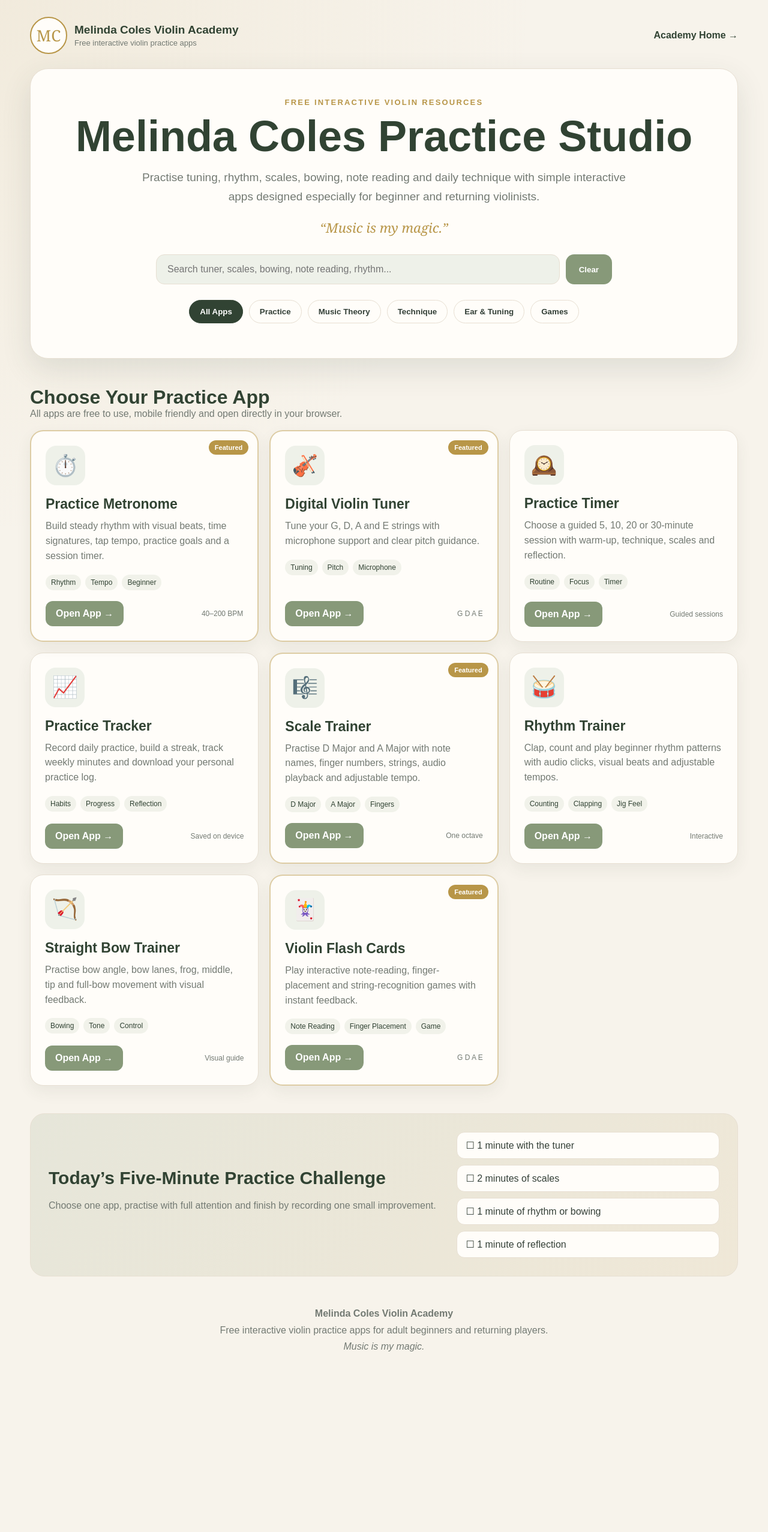
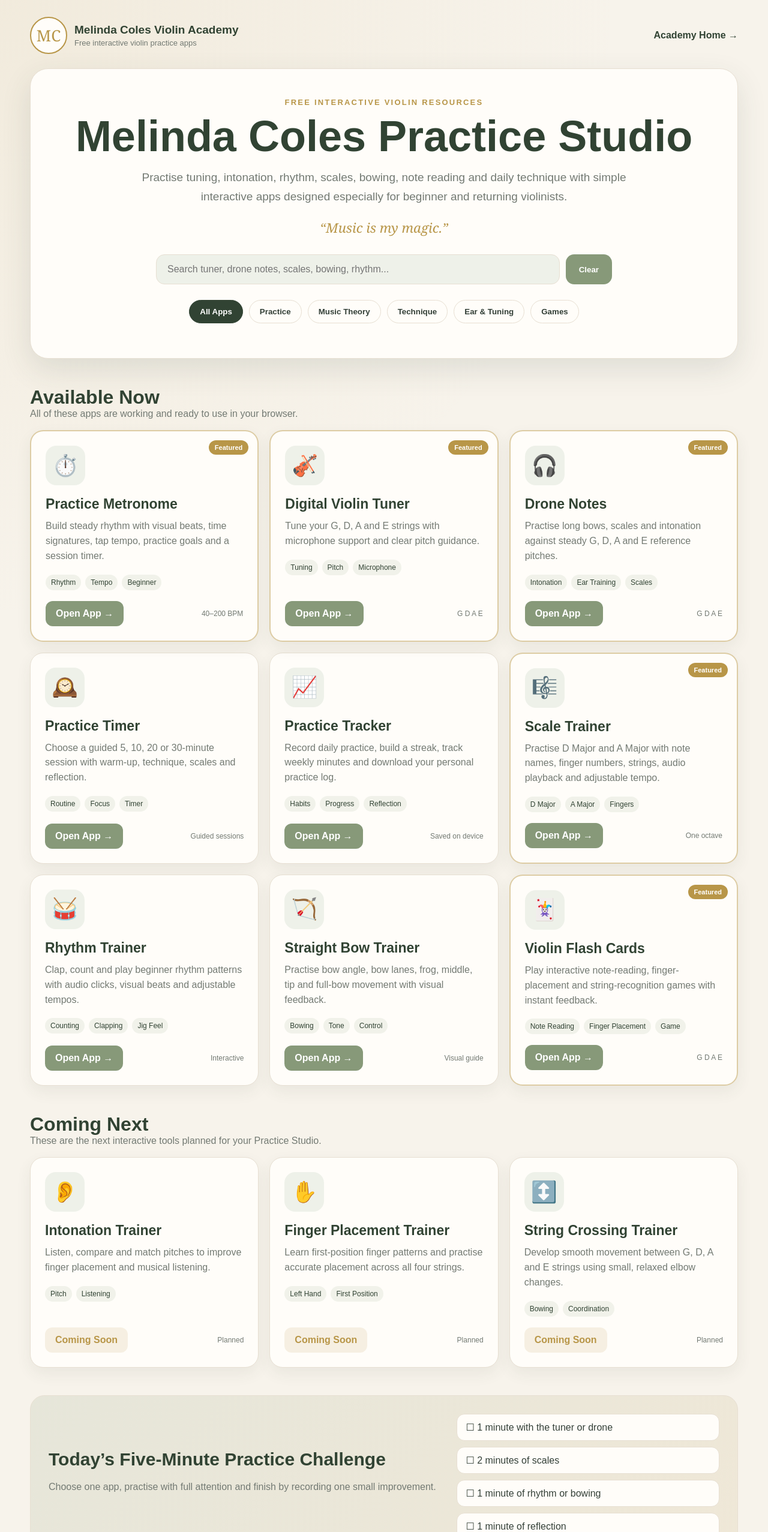
Before and after one commit to MelindaColesViolinAcademy/practice-tools, a plain HTML site: page index.html in a window 1280 px wide. Shown: the top 2554 px of the page at 60% size. Before the commit the page ends 2310 px from the top, so only its background shows below. Drawn offline with Linux system fonts and the light colour scheme.

Commit message:
Update index.html

```diff
--- a/index.html
+++ b/index.html
@@ -5,7 +5,7 @@
 <meta name="viewport" content="width=device-width, initial-scale=1.0">
 
 <title>Melinda Coles Practice Studio | Free Interactive Violin Apps</title>
-<meta name="description" content="Free interactive violin practice apps from Melinda Coles Violin Academy, including a metronome, tuner, scale trainer, rhythm trainer, practice timer, tracker, bow trainer and flash cards.">
+<meta name="description" content="Free interactive violin practice apps from Melinda Coles Violin Academy, including a metronome, tuner, drone notes, scale trainer, rhythm trainer, practice timer, tracker, bow trainer and flash cards.">
 
 <style>
 :root{
@@ -27,20 +27,11 @@ body{
   margin:0;
   min-height:100vh;
   font-family:Arial,Helvetica,sans-serif;
-  background:
-    radial-gradient(circle at top left,rgba(184,150,72,.09),transparent 34%),
-    var(--cream);
+  background:radial-gradient(circle at top left,rgba(184,150,72,.09),transparent 34%),var(--cream);
   color:var(--text);
 }
 .page{width:min(1180px,94%);margin:auto;padding:28px 0 52px}
-
-.topbar{
-  display:flex;
-  justify-content:space-between;
-  align-items:center;
-  gap:16px;
-  margin-bottom:24px;
-}
+.topbar{display:flex;justify-content:space-between;align-items:center;gap:16px;margin-bottom:24px}
 .brand{display:flex;align-items:center;gap:12px}
 .logo-badge{
   width:62px;height:62px;border:2px solid var(--gold);border-radius:50%;
@@ -49,246 +40,84 @@ body{
 }
 .brand-text strong{display:block;color:var(--green);font-size:19px}
 .brand-text span{display:block;color:var(--muted);font-size:13px;margin-top:3px}
-.academy-link{
-  color:var(--green);
-  text-decoration:none;
-  font-weight:bold
-}
+.academy-link{color:var(--green);text-decoration:none;font-weight:bold}
 
 .hero{
-  background:var(--card);
-  border:1px solid var(--line);
-  border-radius:30px;
-  box-shadow:var(--shadow);
-  padding:48px 34px;
-  text-align:center
+  background:var(--card);border:1px solid var(--line);border-radius:30px;
+  box-shadow:var(--shadow);padding:48px 34px;text-align:center
 }
-.eyebrow{
-  color:var(--gold);
-  text-transform:uppercase;
-  letter-spacing:.17em;
-  font-size:13px;
-  font-weight:bold
-}
-h1{
-  color:var(--green);
-  font-size:clamp(40px,7vw,72px);
-  line-height:1.05;
-  margin:12px 0 14px
-}
-.hero p{
-  max-width:850px;
-  margin:0 auto;
-  color:var(--muted);
-  font-size:19px;
-  line-height:1.7
-}
-.quote{
-  margin-top:20px;
-  color:var(--gold);
-  font-family:Georgia,serif;
-  font-style:italic;
-  font-size:22px
-}
+.eyebrow{color:var(--gold);text-transform:uppercase;letter-spacing:.17em;font-size:13px;font-weight:bold}
+h1{color:var(--green);font-size:clamp(40px,7vw,72px);line-height:1.05;margin:12px 0 14px}
+.hero p{max-width:850px;margin:0 auto;color:var(--muted);font-size:19px;line-height:1.7}
+.quote{margin-top:20px;color:var(--gold);font-family:Georgia,serif;font-style:italic;font-size:22px}
 
-.search-wrap{
-  max-width:760px;
-  margin:30px auto 0;
-  display:grid;
-  grid-template-columns:1fr auto;
-  gap:10px
-}
+.search-wrap{max-width:760px;margin:30px auto 0;display:grid;grid-template-columns:1fr auto;gap:10px}
 .search-wrap input{
-  width:100%;
-  padding:15px 18px;
-  border:1px solid var(--line);
-  border-radius:14px;
-  background:var(--soft);
-  color:var(--text);
-  font-size:16px
+  width:100%;padding:15px 18px;border:1px solid var(--line);border-radius:14px;
+  background:var(--soft);color:var(--text);font-size:16px
 }
 .search-wrap button{
-  border:none;
-  border-radius:14px;
-  padding:0 22px;
-  background:var(--sage-dark);
-  color:white;
-  font-weight:bold;
-  cursor:pointer
+  border:none;border-radius:14px;padding:0 22px;background:var(--sage-dark);
+  color:white;font-weight:bold;cursor:pointer
 }
-
-.categories{
-  display:flex;
-  justify-content:center;
-  flex-wrap:wrap;
-  gap:10px;
-  margin:26px 0 10px
+.categories{display:flex;justify-content:center;flex-wrap:wrap;gap:10px;margin:26px 0 10px}
+.filter-btn{
+  border:1px solid var(--line);background:var(--card);color:var(--text);
+  border-radius:999px;padding:11px 17px;cursor:pointer;font-weight:bold
 }
-.filter-btn{
-  border:1px solid var(--line);
-  background:var(--card);
-  color:var(--text);
-  border-radius:999px;
-  padding:11px 17px;
-  cursor:pointer;
-  font-weight:bold
-}
-.filter-btn.active{
-  background:var(--green);
-  color:white;
-  border-color:var(--green)
-}
+.filter-btn.active{background:var(--green);color:white;border-color:var(--green)}
 
 .section{margin-top:46px}
-.section-heading{
-  display:flex;
-  align-items:end;
-  justify-content:space-between;
-  gap:20px;
-  margin-bottom:18px
+.section-heading{display:flex;align-items:end;justify-content:space-between;gap:20px;margin-bottom:18px}
+.section-heading h2{margin:0;color:var(--green);font-size:32px}
+.section-heading p{margin:0;color:var(--muted);max-width:600px}
+
+.grid{display:grid;grid-template-columns:repeat(3,1fr);gap:18px}
+.tool-card{
+  background:var(--card);border:1px solid var(--line);border-radius:22px;padding:24px;
+  box-shadow:0 10px 26px rgba(52,64,56,.07);transition:.18s ease;
+  display:flex;flex-direction:column;min-height:300px
 }
-.section-heading h2{
-  margin:0;
-  color:var(--green);
-  font-size:32px
-}
-.section-heading p{
-  margin:0;
-  color:var(--muted);
-  max-width:600px
-}
-
-.grid{
-  display:grid;
-  grid-template-columns:repeat(3,1fr);
-  gap:18px
-}
-.tool-card{
-  background:var(--card);
-  border:1px solid var(--line);
-  border-radius:22px;
-  padding:24px;
-  box-shadow:0 10px 26px rgba(52,64,56,.07);
-  transition:.18s ease;
-  display:flex;
-  flex-direction:column;
-  min-height:300px
-}
-.tool-card:hover{
-  transform:translateY(-5px);
-  box-shadow:0 16px 35px rgba(52,64,56,.12)
-}
+.tool-card:hover{transform:translateY(-5px);box-shadow:0 16px 35px rgba(52,64,56,.12)}
 .tool-card.hidden{display:none}
-.tool-card.featured{
-  border:2px solid rgba(184,150,72,.48);
-  position:relative
-}
+.tool-card.featured{border:2px solid rgba(184,150,72,.48);position:relative}
 .tool-card.featured:before{
-  content:"Featured";
-  position:absolute;
-  top:15px;
-  right:15px;
-  background:var(--gold);
-  color:white;
-  border-radius:999px;
-  padding:6px 10px;
-  font-size:11px;
-  font-weight:bold
+  content:"Featured";position:absolute;top:15px;right:15px;background:var(--gold);
+  color:white;border-radius:999px;padding:6px 10px;font-size:11px;font-weight:bold
 }
 .icon{
-  width:66px;height:66px;border-radius:18px;
-  display:grid;place-items:center;
-  background:var(--soft);
-  font-size:35px;
-  margin-bottom:18px
+  width:66px;height:66px;border-radius:18px;display:grid;place-items:center;
+  background:var(--soft);font-size:35px;margin-bottom:18px
 }
-.tool-card h3{
-  margin:0;
-  color:var(--green);
-  font-size:23px
+.tool-card h3{margin:0;color:var(--green);font-size:23px}
+.tool-card p{color:var(--muted);line-height:1.55;margin:11px 0 18px}
+.tags{display:flex;gap:7px;flex-wrap:wrap;margin-bottom:18px}
+.tag{
+  font-size:12px;padding:6px 9px;border-radius:999px;
+  background:rgba(170,183,155,.16);color:var(--green)
 }
-.tool-card p{
-  color:var(--muted);
-  line-height:1.55;
-  margin:11px 0 18px
+.card-bottom{margin-top:auto;display:flex;align-items:center;justify-content:space-between;gap:10px}
+.open-btn{
+  display:inline-block;text-decoration:none;padding:12px 17px;border-radius:12px;
+  background:var(--sage-dark);color:white;font-weight:bold
 }
-.tags{
-  display:flex;
-  gap:7px;
-  flex-wrap:wrap;
-  margin-bottom:18px
+.coming{
+  display:inline-block;padding:12px 17px;border-radius:12px;
+  background:rgba(184,150,72,.13);color:var(--gold);font-weight:bold
 }
-.tag{
-  font-size:12px;
-  padding:6px 9px;
-  border-radius:999px;
-  background:rgba(170,183,155,.16);
-  color:var(--green)
-}
-.card-bottom{
-  margin-top:auto;
-  display:flex;
-  align-items:center;
-  justify-content:space-between;
-  gap:10px
-}
-.open-btn{
-  display:inline-block;
-  text-decoration:none;
-  padding:12px 17px;
-  border-radius:12px;
-  background:var(--sage-dark);
-  color:white;
-  font-weight:bold
-}
-.status{
-  font-size:12px;
-  color:var(--muted);
-  text-align:right
-}
+.status{font-size:12px;color:var(--muted);text-align:right}
 
 .challenge{
-  margin-top:46px;
-  background:linear-gradient(135deg,rgba(170,183,155,.22),rgba(184,150,72,.12));
-  border:1px solid var(--line);
-  border-radius:24px;
-  padding:30px;
-  display:grid;
-  grid-template-columns:1.2fr .8fr;
-  gap:24px;
-  align-items:center
+  margin-top:46px;background:linear-gradient(135deg,rgba(170,183,155,.22),rgba(184,150,72,.12));
+  border:1px solid var(--line);border-radius:24px;padding:30px;
+  display:grid;grid-template-columns:1.2fr .8fr;gap:24px;align-items:center
 }
-.challenge h2{
-  margin:0 0 10px;
-  color:var(--green);
-  font-size:30px
-}
-.challenge p{
-  color:var(--muted);
-  line-height:1.6
-}
+.challenge h2{margin:0 0 10px;color:var(--green);font-size:30px}
+.challenge p{color:var(--muted);line-height:1.6}
 .challenge-list{display:grid;gap:10px}
-.challenge-item{
-  background:var(--card);
-  border:1px solid var(--line);
-  border-radius:13px;
-  padding:12px 14px
-}
-
-.no-results{
-  display:none;
-  text-align:center;
-  padding:28px;
-  color:var(--muted);
-  font-weight:bold
-}
-
-footer{
-  text-align:center;
-  margin-top:48px;
-  color:var(--muted);
-  line-height:1.7
-}
+.challenge-item{background:var(--card);border:1px solid var(--line);border-radius:13px;padding:12px 14px}
+.no-results{display:none;text-align:center;padding:28px;color:var(--muted);font-weight:bold}
+footer{text-align:center;margin-top:48px;color:var(--muted);line-height:1.7}
 
 @media(max-width:960px){
   .grid{grid-template-columns:repeat(2,1fr)}
@@ -325,13 +154,13 @@ footer{
     <div class="eyebrow">Free Interactive Violin Resources</div>
     <h1>Melinda Coles Practice Studio</h1>
     <p>
-      Practise tuning, rhythm, scales, bowing, note reading and daily technique with
-      simple interactive apps designed especially for beginner and returning violinists.
+      Practise tuning, intonation, rhythm, scales, bowing, note reading and daily technique
+      with simple interactive apps designed especially for beginner and returning violinists.
     </p>
     <div class="quote">“Music is my magic.”</div>
 
     <div class="search-wrap">
-      <input id="searchInput" type="search" placeholder="Search tuner, scales, bowing, note reading, rhythm...">
+      <input id="searchInput" type="search" placeholder="Search tuner, drone notes, scales, bowing, rhythm...">
       <button id="clearSearch">Clear</button>
     </div>
 
@@ -348,8 +177,8 @@ footer{
   <section class="section">
     <div class="section-heading">
       <div>
-        <h2>Choose Your Practice App</h2>
-        <p>All apps are free to use, mobile friendly and open directly in your browser.</p>
+        <h2>Available Now</h2>
+        <p>All of these apps are working and ready to use in your browser.</p>
       </div>
     </div>
 
@@ -373,6 +202,17 @@ footer{
         <div class="tags"><span class="tag">Tuning</span><span class="tag">Pitch</span><span class="tag">Microphone</span></div>
         <div class="card-bottom">
           <a class="open-btn" href="digital-tuner.html">Open App →</a>
+          <span class="status">G D A E</span>
+        </div>
+      </article>
+
+      <article class="tool-card featured" data-category="practice ear" data-search="drone notes intonation pitch g d a e long bows scales">
+        <div class="icon">🎧</div>
+        <h3>Drone Notes</h3>
+        <p>Practise long bows, scales and intonation against steady G, D, A and E reference pitches.</p>
+        <div class="tags"><span class="tag">Intonation</span><span class="tag">Ear Training</span><span class="tag">Scales</span></div>
+        <div class="card-bottom">
+          <a class="open-btn" href="drone-notes.html">Open App →</a>
           <span class="status">G D A E</span>
         </div>
       </article>
@@ -444,19 +284,62 @@ footer{
       </article>
 
     </div>
+    <div class="no-results" id="noResults">No apps match that search.</div>
+  </section>
 
-    <div class="no-results" id="noResults">No apps match that search.</div>
+  <section class="section">
+    <div class="section-heading">
+      <div>
+        <h2>Coming Next</h2>
+        <p>These are the next interactive tools planned for your Practice Studio.</p>
+      </div>
+    </div>
+
+    <div class="grid">
+
+      <article class="tool-card" data-category="ear games" data-search="intonation trainer ear pitch matching">
+        <div class="icon">👂</div>
+        <h3>Intonation Trainer</h3>
+        <p>Listen, compare and match pitches to improve finger placement and musical listening.</p>
+        <div class="tags"><span class="tag">Pitch</span><span class="tag">Listening</span></div>
+        <div class="card-bottom">
+          <span class="coming">Coming Soon</span>
+          <span class="status">Planned</span>
+        </div>
+      </article>
+
+      <article class="tool-card" data-category="technique games" data-search="finger placement trainer left hand first position">
+        <div class="icon">✋</div>
+        <h3>Finger Placement Trainer</h3>
+        <p>Learn first-position finger patterns and practise accurate placement across all four strings.</p>
+        <div class="tags"><span class="tag">Left Hand</span><span class="tag">First Position</span></div>
+        <div class="card-bottom">
+          <span class="coming">Coming Soon</span>
+          <span class="status">Planned</span>
+        </div>
+      </article>
+
+      <article class="tool-card" data-category="technique" data-search="string crossing trainer bow elbow strings">
+        <div class="icon">↕️</div>
+        <h3>String Crossing Trainer</h3>
+        <p>Develop smooth movement between G, D, A and E strings using small, relaxed elbow changes.</p>
+        <div class="tags"><span class="tag">Bowing</span><span class="tag">Coordination</span></div>
+        <div class="card-bottom">
+          <span class="coming">Coming Soon</span>
+          <span class="status">Planned</span>
+        </div>
+      </article>
+
+    </div>
   </section>
 
   <section class="challenge">
     <div>
       <h2>Today’s Five-Minute Practice Challenge</h2>
-      <p>
-        Choose one app, practise with full attention and finish by recording one small improvement.
-      </p>
+      <p>Choose one app, practise with full attention and finish by recording one small improvement.</p>
     </div>
     <div class="challenge-list">
-      <div class="challenge-item">☐ 1 minute with the tuner</div>
+      <div class="challenge-item">☐ 1 minute with the tuner or drone</div>
       <div class="challenge-item">☐ 2 minutes of scales</div>
       <div class="challenge-item">☐ 1 minute of rhythm or bowing</div>
       <div class="challenge-item">☐ 1 minute of reflection</div>
@@ -477,7 +360,6 @@ const clearSearch = document.getElementById("clearSearch");
 const filterButtons = document.querySelectorAll(".filter-btn");
 const cards = [...document.querySelectorAll(".tool-card")];
 const noResults = document.getElementById("noResults");
-
 let activeFilter = "all";
 
 function applyFilters(){
@@ -485,12 +367,10 @@ function applyFilters(){
   let visible = 0;
 
   cards.forEach(card=>{
-    const categories = card.dataset.category.toLowerCase();
-    const searchText = `${card.dataset.search} ${card.textContent}`.toLowerCase();
-
+    const categories = (card.dataset.category || "").toLowerCase();
+    const searchText = `${card.dataset.search || ""} ${card.textContent}`.toLowerCase();
     const categoryMatch = activeFilter === "all" || categories.includes(activeFilter);
     const searchMatch = !query || searchText.includes(query);
-
     const show = categoryMatch && searchMatch;
     card.classList.toggle("hidden",!show);
     if(show) visible++;
```
